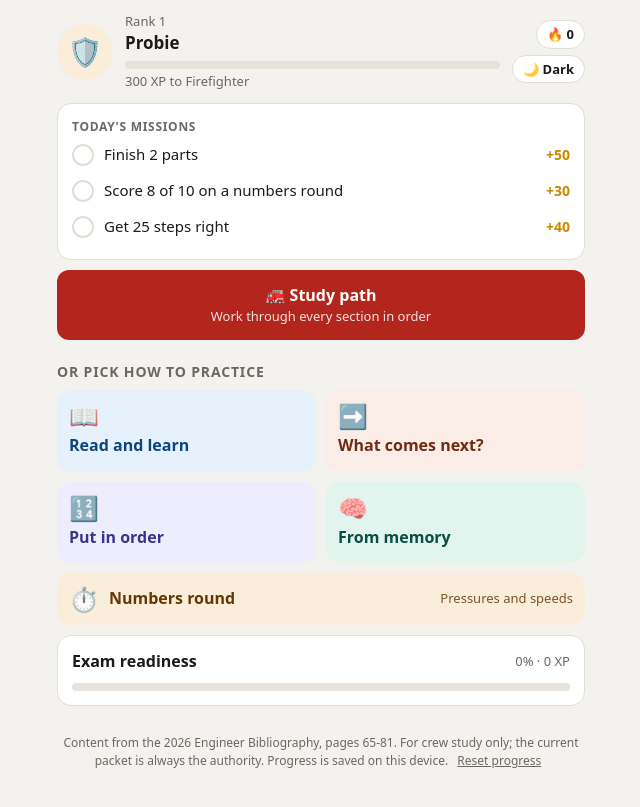
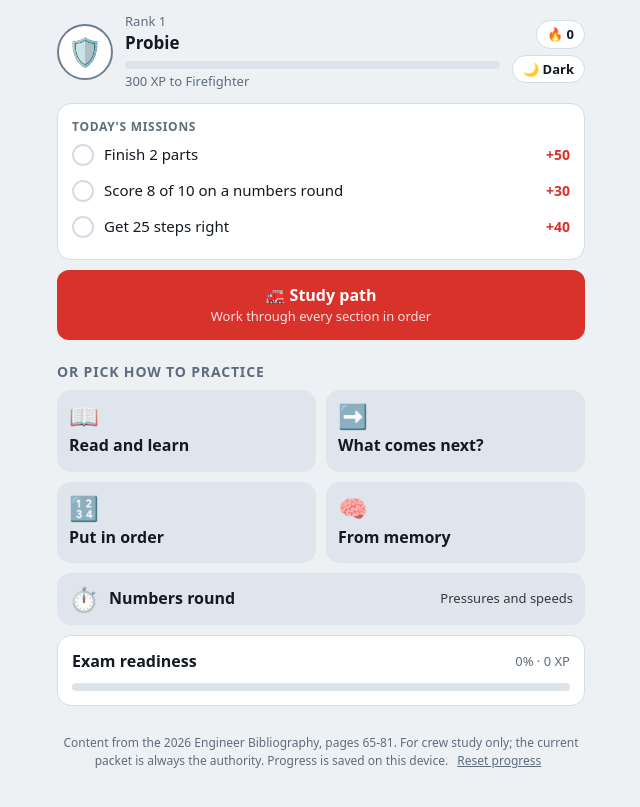
Before and after one commit to kwinter247/engineer-practical-trainer, a plain HTML site: page index.html in a window 1280 px wide. Shown: the part 75-882 px from the top of the page, without its empty margins (319-959 px from the left). Drawn offline with Linux system fonts and the light colour scheme.

Commit message:
Switch to the Code 3 Tek steel palette in dark and light modes
Co-Authored-By: Claude Fable 5.2 <noreply@anthropic.com>

```diff
--- a/index.html
+++ b/index.html
@@ -10,14 +10,14 @@
 <link href="https://fonts.googleapis.com/css2?family=Saira:wght@600&display=swap" rel="stylesheet">
 <style>
 :root{
-  --bg:#f4f2ee; --card:#ffffff; --ink:#1c1b19; --muted:#6b6862; --line:#e2ded6;
-  --accent:#b3261e; --accent-ink:#ffffff; --good:#1f7a3d; --good-bg:#e3f3e7;
-  --bad:#b3261e; --bad-bg:#fbe6e4; --track:#e7e3db; --gold:#c98a00;
+  --bg:#EEF1F4; --card:#ffffff; --ink:#131A22; --muted:#5E6C7C; --line:#D5DCE4;
+  --accent:#D8322A; --accent-ink:#ffffff; --good:#1f7a3d; --good-bg:#e3f3e7;
+  --bad:#b3261e; --bad-bg:#fbe6e4; --track:#DDE3EA; --gold:#6F7F92;
 }
 :root[data-theme="dark"]{
-    --bg:#141312; --card:#1f1e1c; --ink:#f1eee8; --muted:#a39f97; --line:#34322e;
-    --accent:#e2574c; --accent-ink:#1a0705; --good:#5fca83; --good-bg:#173022;
-    --bad:#f0857c; --bad-bg:#3a1b18; --track:#2e2c29; --gold:#e6b23c;
+    --bg:#0E1318; --card:#18202A; --ink:#E8EDF2; --muted:#8493A4; --line:#283340;
+    --accent:#EA3A2F; --accent-ink:#ffffff; --good:#5fca83; --good-bg:#16302A;
+    --bad:#f0857c; --bad-bg:#3A1B1C; --track:#283340; --gold:#8493A4;
   }
 *{box-sizing:border-box}
 html,body{margin:0}
@@ -47,9 +47,9 @@ h2{font-size:14px;text-transform:uppercase;letter-spacing:.06em;color:var(--mute
 .lbl:first-child{margin-top:0}
 .prev{font-size:18px;font-weight:650;border-left:4px solid var(--accent);padding-left:10px}
 .mode .sub{margin-top:2px}
-:root{--t-blue:#E6F1FB;--t-blue-ink:#0C447C;--t-coral:#FAECE7;--t-coral-ink:#712B13;--t-purple:#EEEDFE;--t-purple-ink:#3C3489;--t-teal:#E1F5EE;--t-teal-ink:#085041;--t-amber:#FAEEDA;--t-amber-ink:#633806}
-:root[data-theme="dark"]{--t-blue:#0C447C;--t-blue-ink:#B5D4F4;--t-coral:#712B13;--t-coral-ink:#F5C4B3;--t-purple:#3C3489;--t-purple-ink:#CECBF6;--t-teal:#085041;--t-teal-ink:#9FE1CB;--t-amber:#633806;--t-amber-ink:#FAC775}
-.t-blue{background:var(--t-blue);color:var(--t-blue-ink)}.t-coral{background:var(--t-coral);color:var(--t-coral-ink)}
+:root{--t-blue:#DFE5EC;--t-blue-ink:#131A22;--t-purple:#DFE5EC;--t-purple-ink:#131A22;--t-teal:#DFE5EC;--t-teal-ink:#131A22;--t-amber:#DFE5EC;--t-amber-ink:#131A22;--t-coral:#FBE7E5;--t-coral-ink:#7A1A14}
+:root[data-theme="dark"]{--t-blue:#202B37;--t-blue-ink:#E8EDF2;--t-purple:#202B37;--t-purple-ink:#E8EDF2;--t-teal:#202B37;--t-teal-ink:#E8EDF2;--t-amber:#202B37;--t-amber-ink:#E8EDF2;--t-coral:#2C1B1E;--t-coral-ink:#F6C9C5}
+.t-blue{background:var(--t-blue);color:var(--t-blue-ink)}.t-coral{background:var(--t-blue);color:var(--t-blue-ink)}
 .t-purple{background:var(--t-purple);color:var(--t-purple-ink)}.t-teal{background:var(--t-teal);color:var(--t-teal-ink)}
 .t-amber{background:var(--t-amber);color:var(--t-amber-ink)}
 button.pill{font:inherit;font-size:13px;font-weight:600;color:var(--ink);cursor:pointer}
@@ -58,12 +58,12 @@ button.pill{font:inherit;font-size:13px;font-weight:600;color:var(--ink);cursor:
 .c3t{font-family:"Saira",system-ui,sans-serif;font-weight:600;font-size:13px;letter-spacing:.17em;color:#8493A4;margin-top:5px}
 .c3t b{font-weight:600;color:#EA3A2F}
 .rank{display:flex;align-items:center;gap:12px;margin:6px 0 12px}
-.badge{width:56px;height:56px;border-radius:50%;background:var(--t-amber);display:flex;align-items:center;justify-content:center;font-size:28px;flex:none}
+.badge{width:56px;height:56px;border-radius:50%;background:var(--card);border:2px solid var(--gold);display:flex;align-items:center;justify-content:center;font-size:28px;flex:none}
 .bar.gold{margin-top:5px}.bar.gold i{background:var(--gold)}
 .mis{display:flex;align-items:center;gap:10px;padding:7px 0;font-size:15px}
 .mis .dot{width:22px;height:22px;border-radius:50%;border:2px solid var(--line);display:flex;align-items:center;justify-content:center;font-size:13px;font-weight:800;flex:none}
 .mis.ok{color:var(--muted)}.mis.ok .dot{background:var(--good);border-color:var(--good);color:var(--card)}
-.mis .xp{color:var(--gold);font-weight:650;font-size:14px}
+.mis .xp{color:var(--accent);font-weight:650;font-size:14px}
 .tiles{display:grid;grid-template-columns:1fr 1fr;gap:10px;margin:8px 0 10px}
 .tile{border:0;border-radius:14px;padding:14px 12px;font:inherit;font-weight:650;text-align:left;display:flex;flex-direction:column;gap:6px;cursor:pointer}
 .tile:active{transform:scale(.98)}
```
